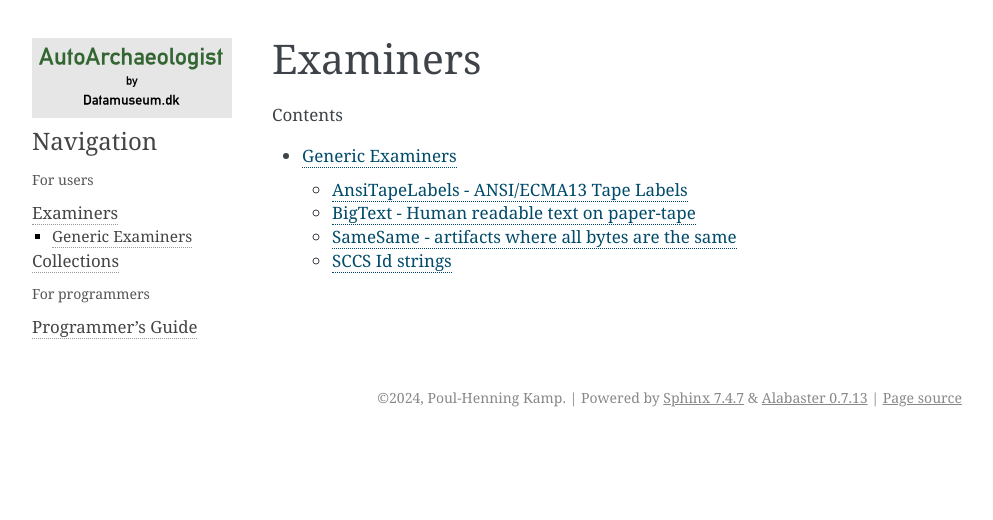
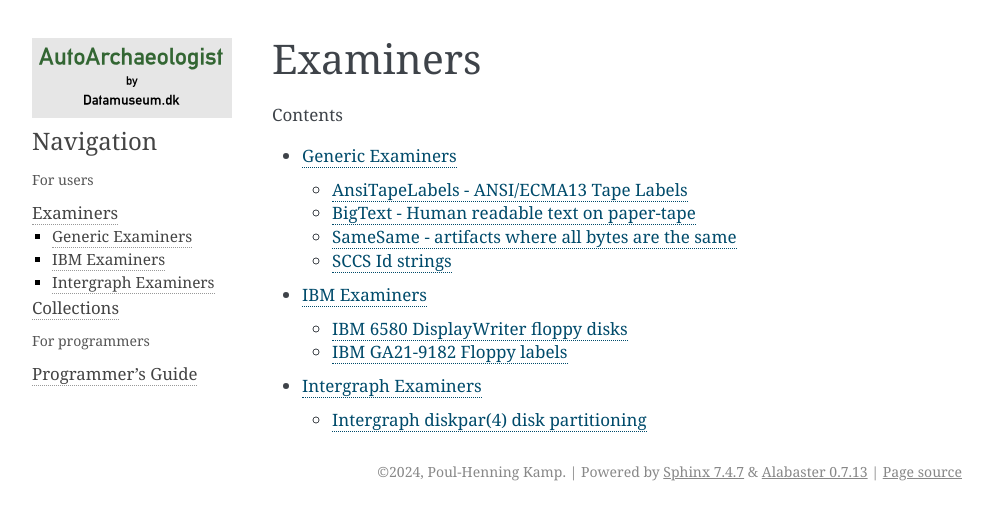
Before and after one commit to Datamuseum-DK/AutoArchaeologist, a Sphinx documentation site: the page built from docs/source/examiners/index.rst, in a window 1280 px wide. Shown: the top 520 px of the page, without its empty margins (148-1141 px from the left). Built offline with Sphinx 7.4.7, drawn with Linux system fonts in a browser that asks for light colours.

Commit message:
update docs

```diff
--- /dev/null
+++ b/docs/source/examiners/ibm/index.rst
@@ -0,0 +1,9 @@
+
+IBM Examiners
+=============
+
+.. toctree::
+   :maxdepth: 1
+
+   displaywriter.rst
+   ga21-9182.rst
--- a/docs/source/examiners/index.rst
+++ b/docs/source/examiners/index.rst
@@ -7,3 +7,5 @@ Examiners
    :caption: Contents
 
    generic/index.rst
+   ibm/index.rst
+   intergraph/index.rst
--- /dev/null
+++ b/docs/source/examiners/intergraph/index.rst
@@ -0,0 +1,8 @@
+
+Intergraph Examiners
+====================
+
+.. toctree::
+   :maxdepth: 1
+
+   diskpar.rst
```
Also changed, not shown: docs/source/examiners/ibm/displaywriter.rst (added, +28 -0 lines), docs/source/examiners/ibm/ga21-9182.rst (added, +15 -0 lines), docs/source/examiners/intergraph/diskpar.rst (added, +9 -0 lines), docs/source/programmers-guide/data_model.rst (+15 -1 lines).
